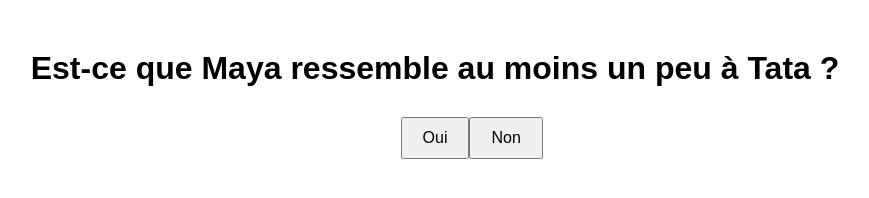
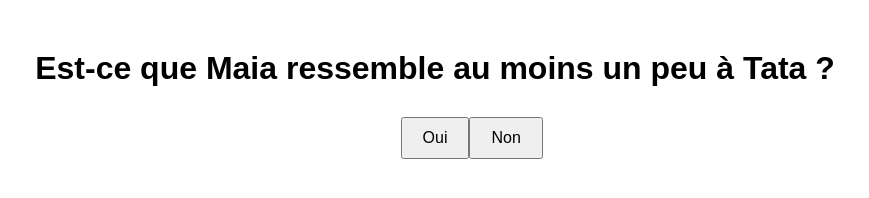
Before and after one commit to yanisywd/yanisywd.github.io, a plain HTML site: page index.html in a window 1280 px wide. Shown: the whole page, without its empty margins (205-1074 px from the left). Drawn offline with Linux system fonts and the light colour scheme.

Commit message:
Update index.html

```diff
--- a/index.html
+++ b/index.html
@@ -26,7 +26,7 @@
 </head>
 <body>
 
-<h1>Est-ce que Maya ressemble au moins un peu à Tata ?</h1>
+<h1>Est-ce que Maia ressemble au moins un peu à Tata ?</h1>
 
 
 <button id="oui">Oui</button>
```
